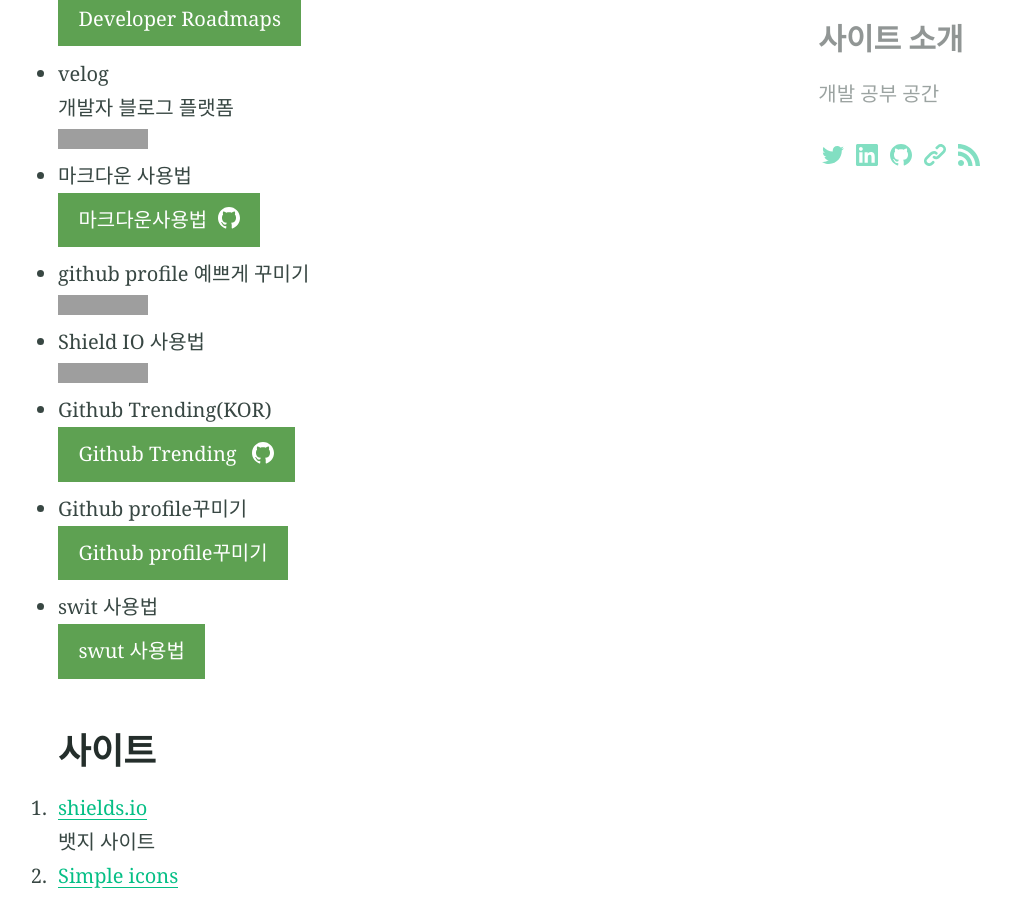
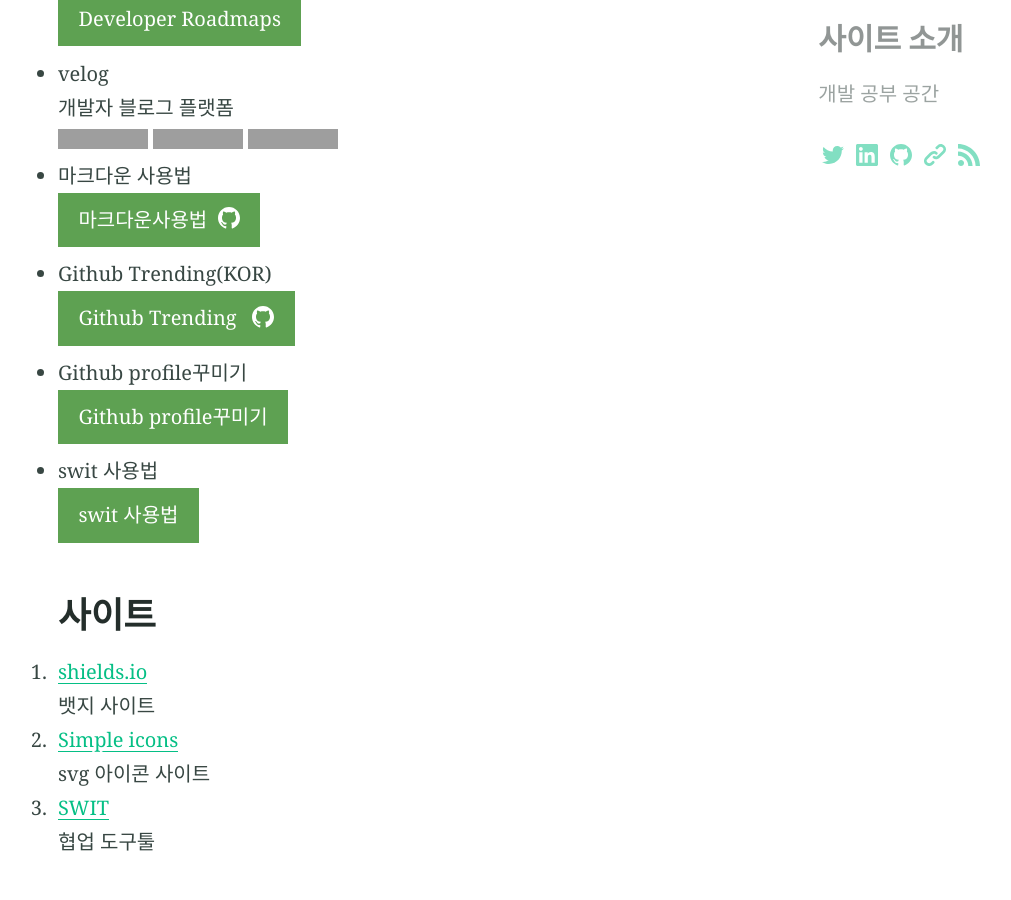
Before and after one commit to EngineerYun/EngineerYun.github.io, a Jekyll site: the page built from Links.md, in a window 1280 px wide and 900 px high, scrolled down 737 px. Shown: the whole window, without its empty margins (6-1017 px from the left). Built offline with Jekyll 4.4.1, drawn with Linux system fonts in a browser that asks for light colours; grey boxes are pictures that could not be loaded.

Commit message:
Links 분류작업 markdown 분류

```diff
--- a/Links.md
+++ b/Links.md
@@ -18,15 +18,11 @@
 * velog
 개발자 블로그 플랫폼
  [![velog](https://img.shields.io/badge/-velog-black?style=for-the-badge&logo=Markdown)](https://velog.io/){:style="background: none"}
+ [![Github profile 예쁘게 꾸미기 ](https://img.shields.io/badge/-Github%20%EC%9D%B4%EC%81%98%EA%B2%8C%EA%BE%B8%EB%AF%B8%EA%B8%B0-black?style=for-the-badge&logo=Markdown)](https://velog.io/@woo0_hooo/Github-github-profile-%EA%B0%84%EC%A7%80%EB%82%98%EA%B2%8C-%EA%BE%B8%EB%AF%B8%EA%B8%B0){:style="background: none"}
+ [![Shield IO 사용법 ](https://img.shields.io/badge/-Shield%20IO%20%EC%82%AC%EC%9A%A9%EB%B2%95-black?style=for-the-badge&logo=Markdown)](https://velog.io/@loakick/Shield-IO-%EC%82%AC%EC%9A%A9%EB%B2%95-iojyndy4pi){:style="background: none"}
 
 * 마크다운 사용법
 {% include button.html text="마크다운사용법"  icon="github" link="https://gist.github.com/ihoneymon/652be052a0727ad59601" color="#5EA152" %}
-
-* github profile 예쁘게 꾸미기
- [![Github profile 예쁘게 꾸미기 ](https://img.shields.io/badge/-Github%20%EC%9D%B4%EC%81%98%EA%B2%8C%EA%BE%B8%EB%AF%B8%EA%B8%B0-black?style=for-the-badge&logo=Markdown)](https://velog.io/@woo0_hooo/Github-github-profile-%EA%B0%84%EC%A7%80%EB%82%98%EA%B2%8C-%EA%BE%B8%EB%AF%B8%EA%B8%B0){:style="background: none"}
-
-* Shield IO 사용법
-[![Shield IO 사용법 ](https://img.shields.io/badge/-Shield%20IO%20%EC%82%AC%EC%9A%A9%EB%B2%95-black?style=for-the-badge&logo=Markdown)](https://velog.io/@loakick/Shield-IO-%EC%82%AC%EC%9A%A9%EB%B2%95-iojyndy4pi){:style="background: none"}
 
 * Github Trending(KOR)
 {% include button.html text="Github Trending " icon="github" link="https://github.com/trending" color="#5EA152" %}
@@ -35,7 +31,7 @@
 {% include button.html text="Github profile꾸미기" link="https://github.com/anuraghazra/github-readme-stats" color="#5EA152" %}
 
 * swit 사용법
-{% include button.html text="swut 사용법"  link="https://medium.com/switmyfair/swit/home" color="#5EA152" %}
+{% include button.html text="swit 사용법"  link="https://medium.com/switmyfair/swit/home" color="#5EA152" %}
 
 ## 사이트
 1. [shields.io](https://shields.io/)
```
